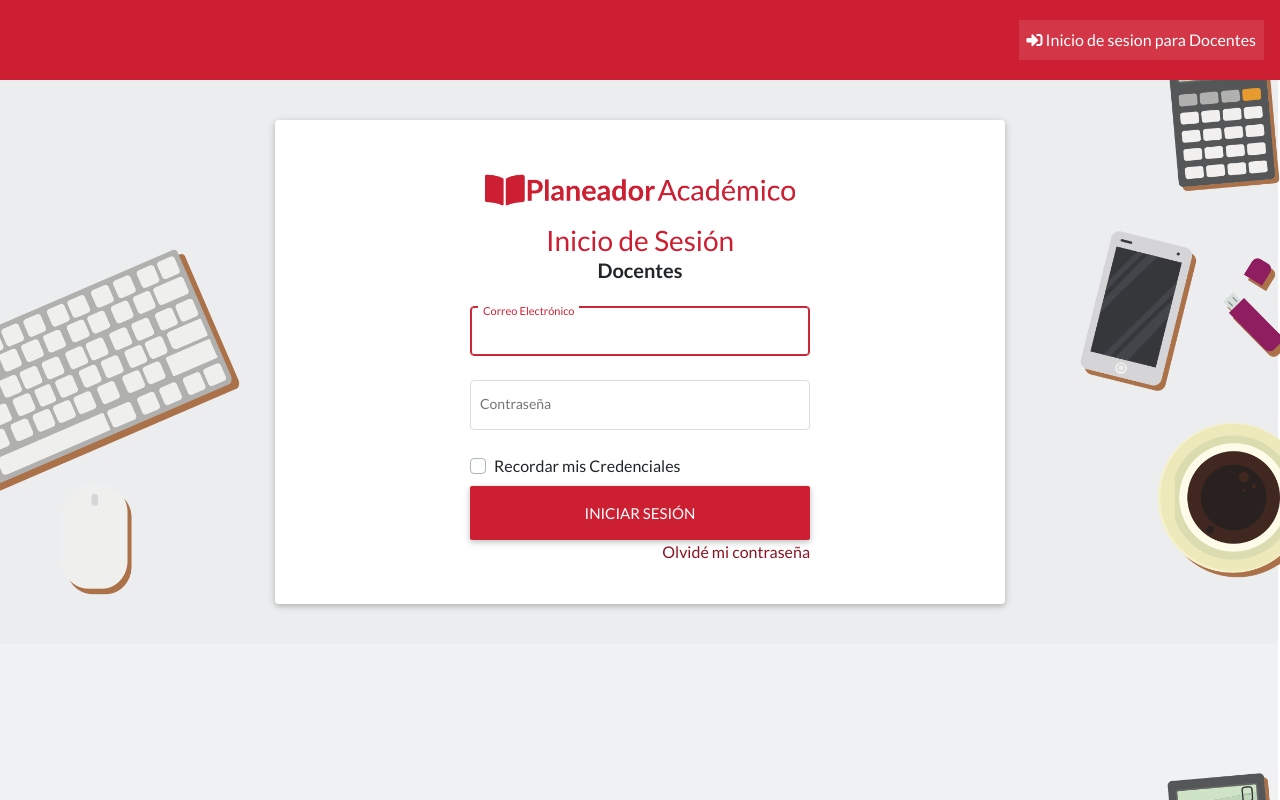
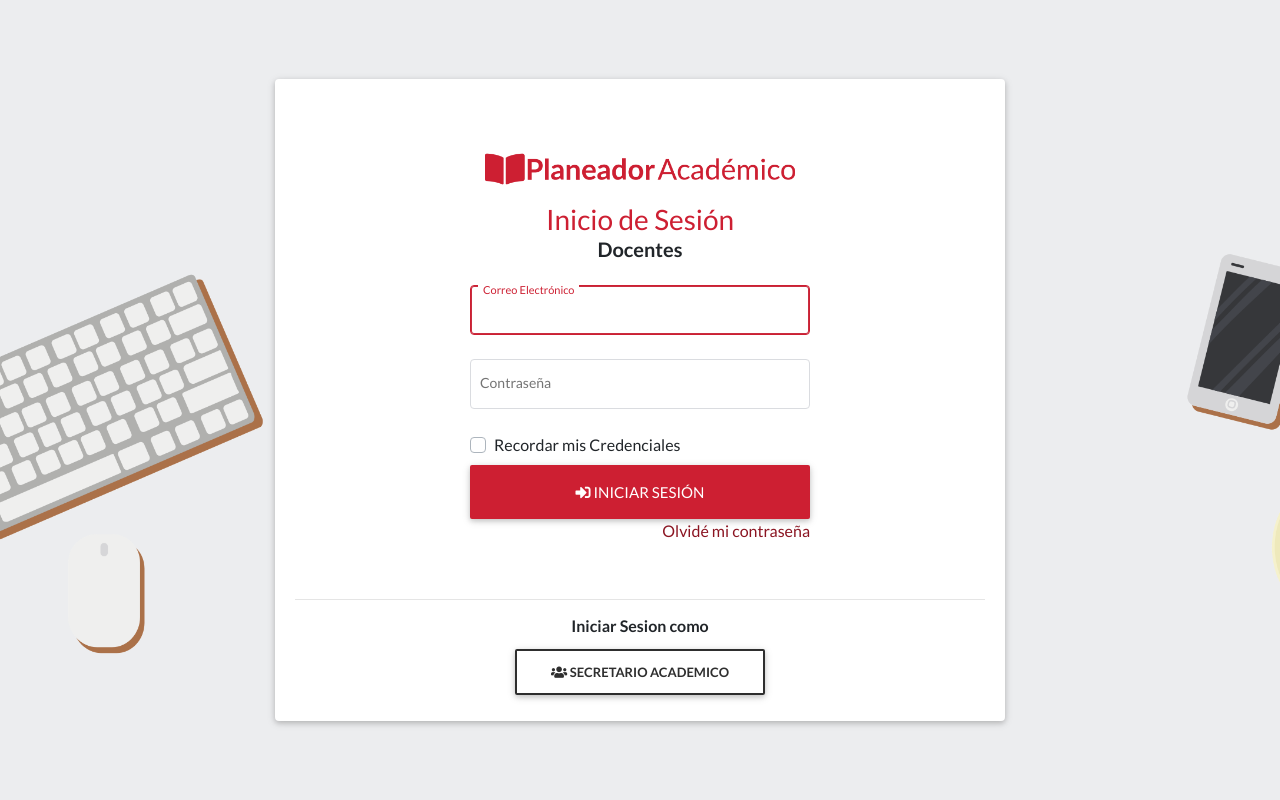
Before and after one commit to ljja-sw/Planeador-Acedemico, a Laravel app: page /login in a window 1280 px wide. Run offline with Laravel 8, Linux system fonts and the light colour scheme; parts of the project's set-up code (start-up, migrations or seed data) failed here and were passed over.

Commit message:
Layout del Login modificado
> Mejor redireccion para los roles
> Fabrica de Asignaturas (al hacer --seed se generan 30 asignaturas)
> Pequeño arreglo en la url 'api/horarios-libres'
> Implementada option 'Recordar Credenciales'

```diff
--- a/app/Docente.php
+++ b/app/Docente.php
@@ -72,6 +72,6 @@
 
     public function asignaturas()
     {
-        return $this->belongsTo(Asignatura::class,'asignaturas_docentes','id');
+        return $this->belongsToMany(Asignatura::class,'asignaturas_docentes');
     }
 }
--- a/app/Http/Middleware/RedirectIfAuthenticated.php
+++ b/app/Http/Middleware/RedirectIfAuthenticated.php
@@ -18,7 +18,15 @@
     public function handle($request, Closure $next, $guard = null)
     {
         if (Auth::guard($guard)->check()) {
-            return redirect('/login-docentes');
+            switch ($guard) {
+                case 'admin':
+                    return redirect('/');
+                break;
+
+                case 'web':
+                    return redirect('/');
+                break;
+            }
         }
 
         return $next($request);
--- a/database/seeds/DatabaseSeeder.php
+++ b/database/seeds/DatabaseSeeder.php
@@ -11,6 +11,9 @@
      */
     public function run()
     {
+      $docente = factory('App\Dependencia',15)->create();
+      $docente = factory('App\Asignatura',30)->create();
+
       $this->call(RolesSeeder::class);
       $this->call(PermissionsSeeder::class);
     }
--- a/database/seeds/RolesSeeder.php
+++ b/database/seeds/RolesSeeder.php
@@ -31,8 +31,6 @@
         $secretario->assignRole($role_secretario);
       }
 
-      $docente = factory('App\Dependencia',15)->create();
-
       for ($i=1; $i < 10; $i++) {
         $docente = factory('App\Docente')->make();
         $docente->save();
--- a/resources/views/admin/docente/show.blade.php
+++ b/resources/views/admin/docente/show.blade.php
@@ -67,10 +67,10 @@
 						<small class="text-muted pb-2">Asignaturas</small>
 						<div class="pl-2">
 							<ul class="list-group list-group-flush">
-								@forelse($docente->asignaturas() as $asignatura)
+								@forelse($docente->asignaturas as $asignatura)
 									<li class="list-group-item">
 										<a href="#">
-											{{$asignatura->nombre}}
+											{{$asignatura->nombre}} - {{$asignatura->grupo}}
 										</a>
 									</li>
 								@empty
--- a/resources/views/auth/login.blade.php
+++ b/resources/views/auth/login.blade.php
@@ -4,21 +4,6 @@
 
 
 @section('content')
-<div class="container">
-    <div class="row justify-content-center">
-        <div class="col-md-8">
-            <div class="card">
-                @if(session()->has('msj'))
-                <div class="alert alert-success" role="alert" data-dimiss="alert">{{session('msj')}}</div>
-                @elseif(count($errors) > 0)
-                <div class="alert alert-danger" role="alert" data-dimiss="alert">
-                  <ul>
-                    @foreach($errors->all() as $error)
-                    <li>{{$error}}</li>
-                    @endforeach
-                </ul>
-            </div>
-            @endif
 <form class="form-signin" action="/login" method="POST">
     @csrf
     <div class="text-center mb-4">
@@ -39,20 +24,16 @@
 
     <div class=" my-2">
         <div class="custom-control custom-checkbox">
-                      <input type="checkbox" class="custom-control-input" id="defaultLoginFormRemember">
+          <input type="checkbox" class="custom-control-input"  {{ old('remember') ? 'checked' : '' }} name="remember" id="defaultLoginFormRemember">
           <label class="custom-control-label" for="defaultLoginFormRemember">Recordar mis Credenciales</label>
       </div>
   </div>
 
-              <button class="btn btn-lg bg-primary text-white btn-block" type="submit">Iniciar Sesión</button>
+  <button class="btn btn-lg bg-primary text-white btn-block" type="submit"><i class="fa fa-sign-in-alt"></i> Iniciar Sesión</button>
 
   <div class="text-right">
     <a href="">Olvidé mi contraseña</a>
 </div>
 
 </form>
-    </div>
-</div>
-</div>
-</div>
 @endsection
--- a/resources/views/layouts/auth.blade.php
+++ b/resources/views/layouts/auth.blade.php
@@ -32,28 +32,29 @@
 
 
 <body>
-<nav class="navbar navbar-expand-lg navbar-dark bg-@yield('theme','primary') z-depth-0" >
-            <button class="navbar-toggler mx-auto" type="button" data-toggle="collapse" data-target="#navbarAdmin"
-            aria-controls="navbarPrincipal" aria-expanded="false" aria-label="Toggle navigation">
-            <span class="navbar-toggler-icon"></span>
-        </button>
+    <main id="content" style="height:100vh">
+    <div class="container">
+        <div class="row justify-content-center">
+            <div class="col-md-8">
+                <div class="card card-body">
+                @yield('content')
 
-                <div class="collapse navbar-collapse text-center" id="navbarAdmin">
-            <ul class="navbar-nav ml-auto">
-               <li class="nav-item {{ Request::is('login') ? 'active' : '' }}" id=docente"">
-                <a href="{{route('login')}}" class="nav-link"> <i class="fa fa-sign-in-alt"></i> Inicio de sesion para Docentes</a>
-            </li>
-            <li class="nav-item {{ Request::is('login-secretario') ? 'active' : '' }}" {{ Request::is('login') ? 'hidden' : '' }}>
-                <a href="{{route('login.secretario')}}" class="nav-link"> <i class="fa fa-sign-in-alt"></i> Inicio de sesion para Secretarios</a>
-            </li>
-               </ul>
+                <hr>
+                <div class="mx-auto text-center">
+                    <h6 class="h6-responsive font-weight-bold">Iniciar Sesion como</h6>
+                    @if (Request::is('*login'))
+                        <a href="{{url('login-secretario')}}" class="btn btn-outline-elegant"><b><i class="fa fa-users"></i> Secretario Academico</b></a>
+                    @elseif(Request::is('*login-secretario'))
+                        <a href="{{url('login')}}" class="btn btn-outline-elegant"><b><i class="fa fa-chalkboard-teacher"></i> Docente</b></a>
+                    @else
+                        <a href="{{url('login-secretario')}}" class="btn btn-outline-elegant"><b><i class="fa fa-users"></i> Secretario Academico</b></a>
+                        <a href="{{url('login')}}" class="btn btn-outline-elegant"><b><i class="fa fa-chalkboard-teacher"></i> Docente</b></a>
+                    @endif
+                </div>
         </div>
     </div>
-</ul>
-</div>
-</nav>
-    <main id="content">
-        @yield('content')
+    </div>
+    </div>
     </main>
 </body>
 </html>
--- a/routes/api.php
+++ b/routes/api.php
@@ -51,6 +51,4 @@
 Route::any('horarios-libres',function(Request $request){
         return App\Horario::where('salon_sala_id',$request->salon)
                           ->doesntHave('ocupado')->get();
-
-        return \Response::json($salon->horarios);
 });
```
Also changed, not shown: database/factories/DocenteFactory.php (+12 -0 lines), resources/views/auth/admin.blade.php (+2 -10 lines), resources/views/auth/secretario.blade.php (+2 -10 lines), resources/views/perfil.blade.php (+10 -5 lines). Lines whose indentation alone changed are shown as unchanged.
